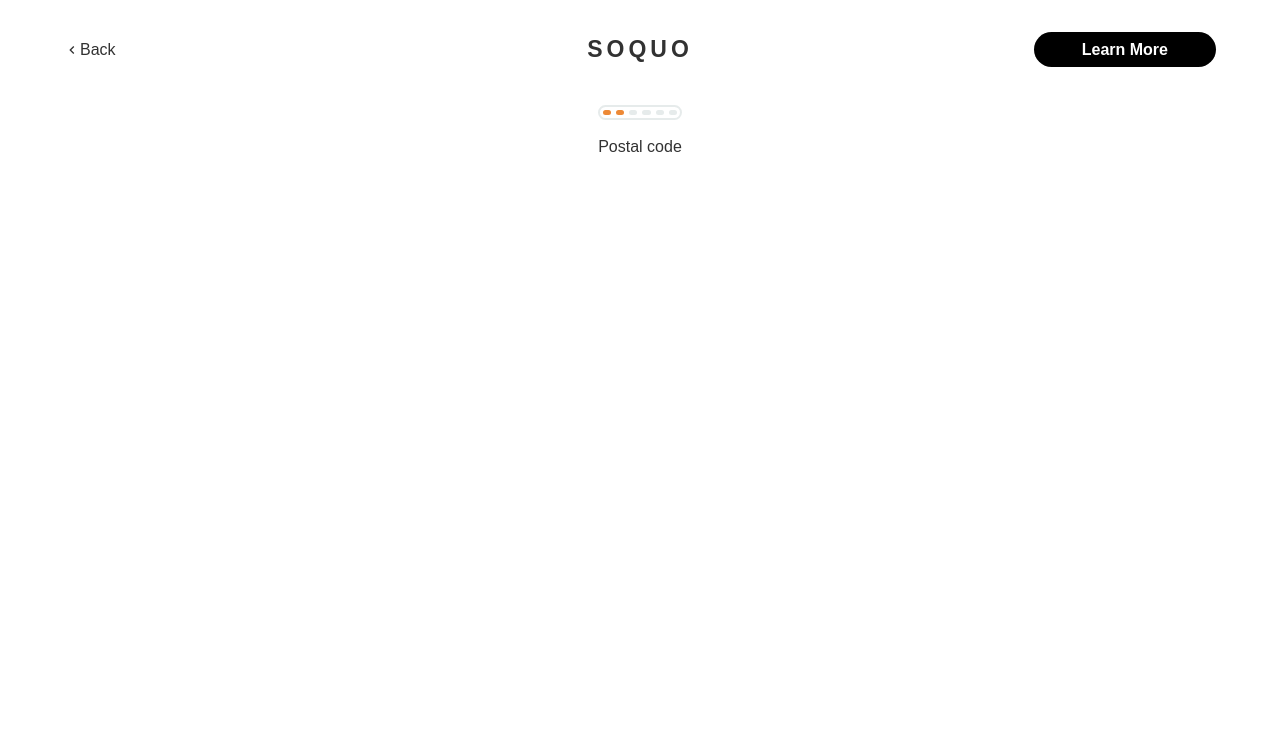
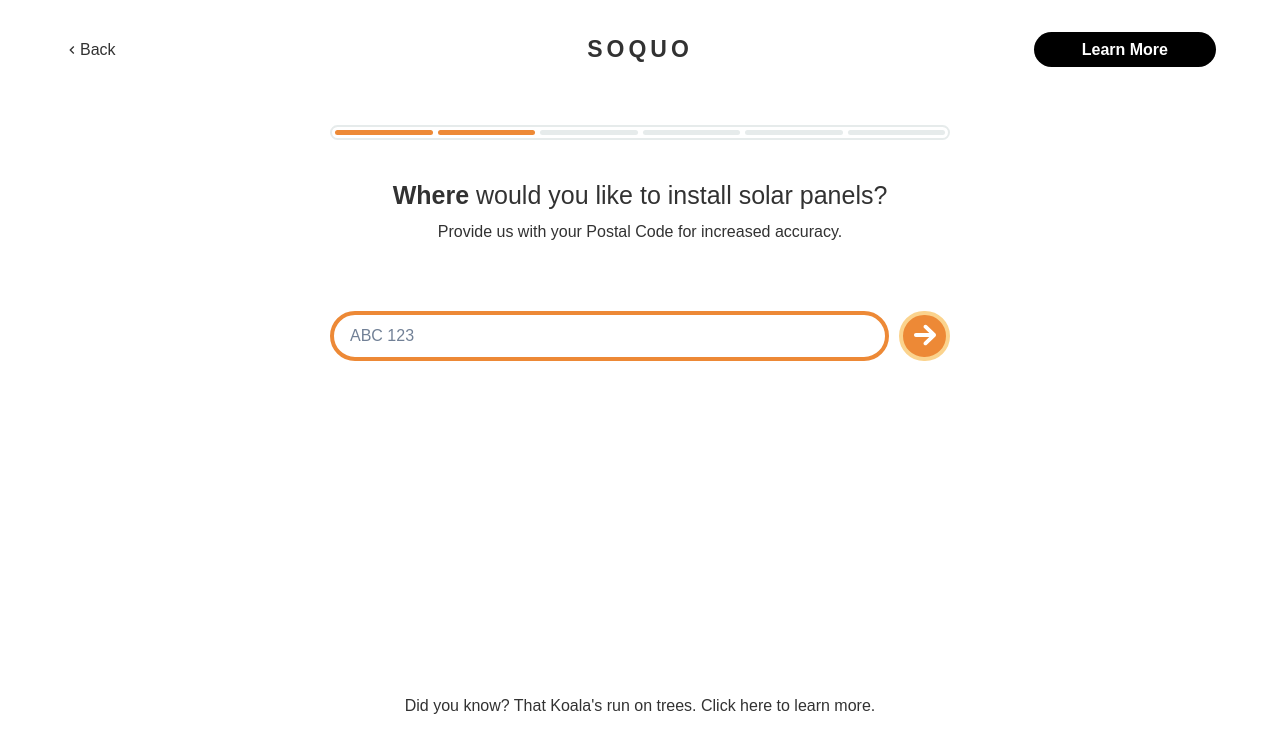
Before and after one commit to peetacho/soquo, a Next.js app: page /form/postal in a window 1280 px wide. Shown: the top 752 px of the page. Built offline with nearby package versions, Linux system fonts and the light colour scheme; a web font is replaced by a local one.

Commit message:
added new components
form updates local storage, style changes, new components

```diff
--- a/components/General/GeneralLinkWrapper.js
+++ b/components/General/GeneralLinkWrapper.js
@@ -2,7 +2,6 @@
 import { Link } from "@chakra-ui/react";
 
 const GeneralLinkWrapper = ({
-    display,
     href,
     isExternal,
     ...otherProps
--- a/components/General/GeneralStackWrapper.js
+++ b/components/General/GeneralStackWrapper.js
@@ -4,7 +4,7 @@
     ...otherProps
 }) {
     return (
-        <Stack paddingX={'4em'} paddingY={'2em'} alignItems={'center'}>
+        <Stack paddingX={'4em'} paddingY={'2em'} alignItems={'center'} height={'100vh'}>
             {otherProps.children}
         </Stack>
     )
--- a/components/Quiz/Header.js
+++ b/components/Quiz/Header.js
@@ -22,7 +22,7 @@
     }
     return (
         <>
-            <Flex flexDirection={'row'} width={'100%'} justifyContent={'space-between'} alignItems={'center'} marginBottom={'30px'}>
+            <Flex flexDirection={'row'} width={'100%'} justifyContent={'space-between'} alignItems={'center'} marginBottom={'50px'}>
                 <Box flexGrow={1} flexBasis={0}>
                     <GeneralLinkWrapper href={backHref}>
                         <ChevronLeftIcon />
--- /dev/null
+++ b/components/Quiz/OutlineIconButton.js
@@ -0,0 +1,27 @@
+import { Box, Icon } from "@chakra-ui/react"
+
+const OutlineIconButton = ({
+    icon,
+    onClick
+}) => {
+    return (
+        <Box borderRadius='full'
+            bg={'brand.400'}
+            color={'white'}
+            borderColor={'brand.200'}
+            borderWidth='4px'
+            w={'56px'}
+            h={'50px'}
+            overflow='hidden'
+            pt={'4px'}
+            margin={'auto'}
+            _hover={{ cursor: 'pointer' }}
+            onClick={() => {
+                if (onClick) onClick();
+            }}>
+            <Icon as={icon} boxSize={8} />
+        </Box>
+    )
+}
+
+export default OutlineIconButton;
--- /dev/null
+++ b/components/Quiz/OutlineInput.js
@@ -0,0 +1,21 @@
+import { Input } from "@chakra-ui/react"
+
+const OutlineInput = ({
+    placeHolderText,
+    value = '',
+    handleChange,
+}) => {
+    return (
+        <Input
+            placeholder={placeHolderText}
+            value={value}
+            onChange={handleChange}
+            borderRadius='30px'
+            borderWidth={'4px'}
+            borderColor={'brand.400'}
+            height={'50px'}
+        />
+    )
+}
+
+export default OutlineInput;
--- a/components/Quiz/QuizBar.js
+++ b/components/Quiz/QuizBar.js
@@ -20,10 +20,10 @@
     const MAX_NUM = 6
     for (let i = 0; i < MAX_NUM; i++) {
         if (i <= index) {
-            oranges.push(<BarThings color={'brand.400'} />)
+            oranges.push(<BarThings key={i} color={'brand.400'} />)
         }
         else {
-            oranges.push(<BarThings color={'bar.400'} />)
+            oranges.push(<BarThings key={i} color={'bar.400'} />)
         }
     }
     return (
--- a/components/Quiz/QuizWrapper.js
+++ b/components/Quiz/QuizWrapper.js
@@ -1,20 +1,31 @@
-import { Stack } from "@chakra-ui/react";
+import { Box, Flex, Stack, Text } from "@chakra-ui/react";
 import GeneralStackWrapper from "../General/GeneralStackWrapper";
 import Header from "./Header";
 import QuizBar from "./QuizBar";
 
-export default function QuizWrapper({
+const QuizWrapper = ({
+    headerText,
+    descriptionText = '',
     ...otherProps
-}) {
+}) => {
     return (
         <>
             <GeneralStackWrapper>
                 <Header />
-                <Stack gap={'15px'} textAlign={'center'}>
+                <Stack gap={'15px'} textAlign={'center'} maxWidth={'620px'} width={'100%'} flexGrow={1}>
                     <QuizBar />
+                    <Box marginY={'22px !important'}>
+                        <Text fontSize={'25px'} fontWeight={500} mb={'5px'} >{headerText}</Text>
+                        <Text fontSize={'16px'}>{descriptionText}</Text>
+                    </Box>
                     {otherProps.children}
                 </Stack>
+                <Flex textAlign={'center'} mt={'10px !important'} mb={'50px !important'}>
+                    <Text>Did you know? That Koala&apos;s run on trees. Click here to learn more.</Text>
+                </Flex>
             </GeneralStackWrapper>
         </>
     )
 }
+
+export default QuizWrapper;
--- a/pages/form/postal/index.js
+++ b/pages/form/postal/index.js
@@ -1,9 +1,28 @@
+import { Box, Flex, Text } from "@chakra-ui/react";
+import { useState } from "react";
+import OutlineIconButton from "../../../components/Quiz/OutlineIconButton";
+import OutlineInput from "../../../components/Quiz/OutlineInput";
 import QuizWrapper from "../../../components/Quiz/QuizWrapper";
+import { IoMdArrowRoundForward } from 'react-icons/io'
+import { useRouter } from "next/router";
+import { getCurrentQuestion, updateFormAnswers } from "../../../utils/Utils";
 
-export default function PostalCode() {
+const PostalCode = () => {
+    const [postal, setPostal] = useState('');
+    const router = useRouter();
     return (
-        <QuizWrapper>
-            <div>Postal code</div>
+        <QuizWrapper
+            headerText={<><Text as={'span'} fontWeight={'bold'}>Where</Text> would you like to install solar panels?</>}
+            descriptionText={<>Provide us with your Postal Code for increased accuracy.</>}
+        >
+            <Flex my={'30px !important'} gap={'10px'}>
+                <OutlineInput placeHolderText={'ABC 123'} value={postal} handleChange={(e) => { setPostal(e.target.value) }} />
+                <OutlineIconButton icon={IoMdArrowRoundForward} onClick={() => {
+                    updateFormAnswers(router, postal);
+                }} />
+            </Flex>
         </QuizWrapper>
     )
 }
+
+export default PostalCode;
--- a/utils/Utils.js
+++ b/utils/Utils.js
@@ -115,3 +115,25 @@
 export const getCurrentQuestion = (router) => {
     return quizOrder.filter(question => router.asPath === '/form/' + question.route)[0]
 }
+
+export const updateFormAnswers = (router, ans) => {
+    var questionIndex = getCurrentQuestion(router).id
+    var formAnswersList = JSON.parse(localStorage.getItem("soquo-form-answers"))
+
+    // when soquo-form-answers has not been created yet (formAnswersList is null) or formAnswersList is empty
+    if (formAnswersList === null || formAnswersList.length === 0) {
+        formAnswersList = []
+        for (var item in quizOrder) {
+            formAnswersList.push({
+                answer: '',
+                ...item
+            })
+        }
+    }
+    formAnswersList[questionIndex].answer = ans;
+    localStorage.setItem("soquo-form-answers", JSON.stringify(formAnswersList))
+}
+
+export const deleteFormAnswers = () => {
+    localStorage.setItem("soquo-form-answers", "[]")
+}
```
Also changed, not shown: components/Quiz/OutlineButton.js (+16 -7 lines), components/Quiz/OutlineTextButton.js (added, +27 -0 lines), pages/form/location/index.js (+26 -10 lines).
